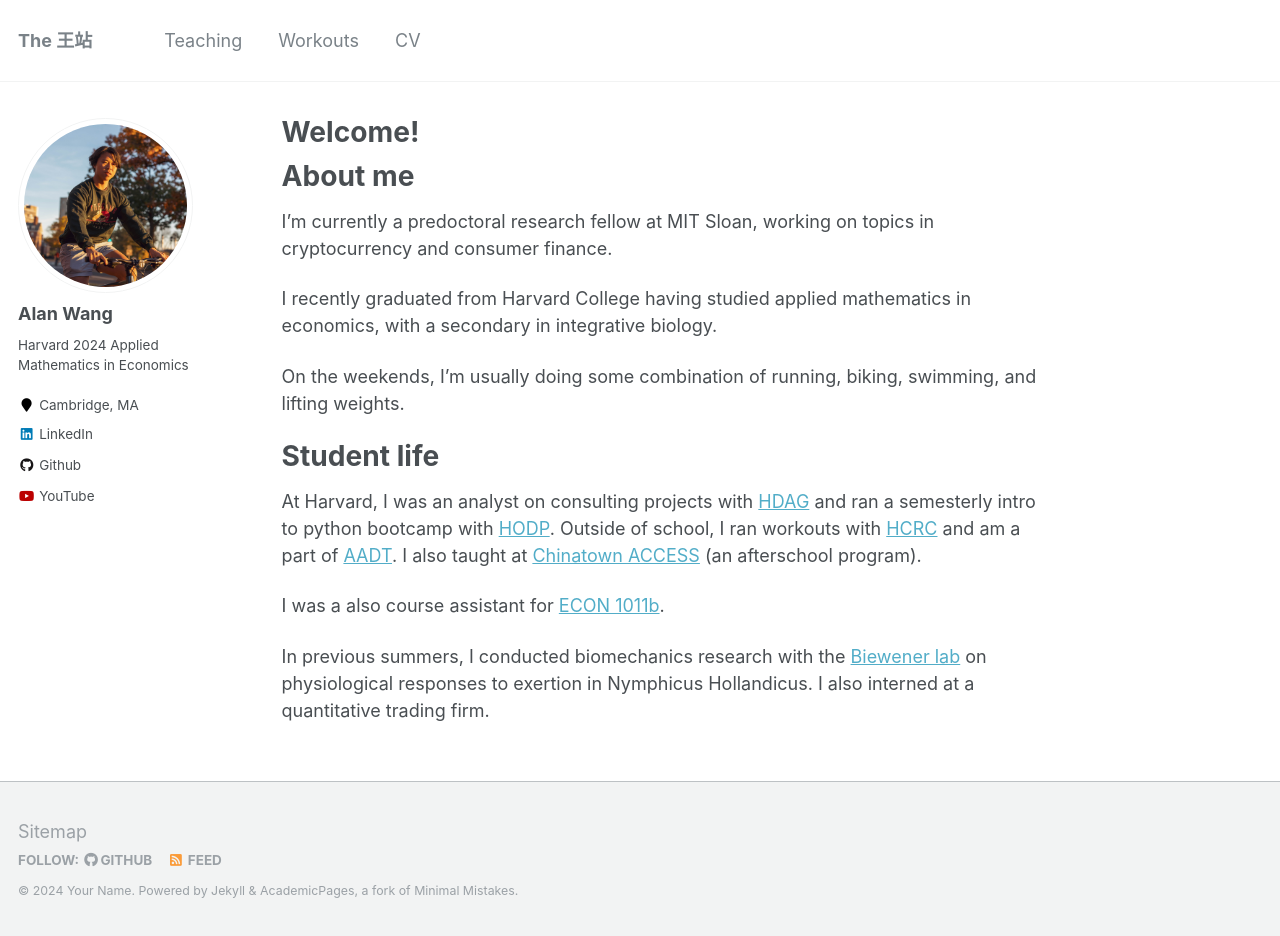
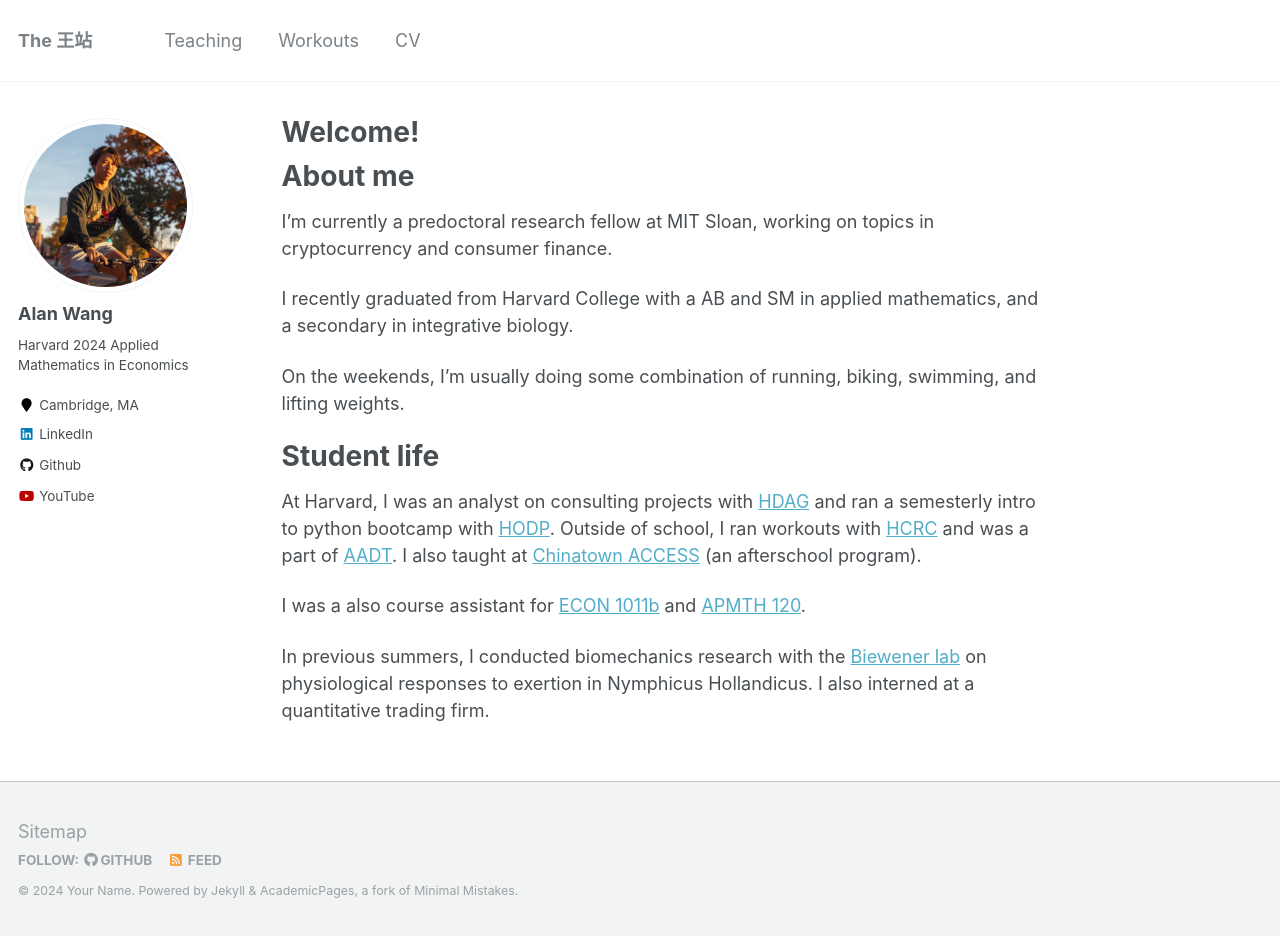
Before and after one commit to AlanWang610/alanwa.ng, a Jekyll site: the page built from _pages/about.md, in a window 1280 px wide and 936 px high. Built offline with Jekyll 4.4.1, drawn with Linux system fonts in a browser that asks for light colours.

```diff
--- a/_pages/about.md
+++ b/_pages/about.md
@@ -12,14 +12,14 @@ About me
 ======
 I'm currently a predoctoral research fellow at MIT Sloan, working on topics in cryptocurrency and consumer finance.
 
-I recently graduated from Harvard College having studied applied mathematics in economics, with a secondary in integrative biology.
+I recently graduated from Harvard College with a AB and SM in applied mathematics, and a secondary in integrative biology.
 
 On the weekends, I'm usually doing some combination of running, biking, swimming, and lifting weights.
 
 Student life
 ======
-At Harvard, I was an analyst on consulting projects with [HDAG](https://www.huanalytics.org/) and ran a semesterly intro to python bootcamp with [HODP](https://www.hodp.org/). Outside of school, I ran workouts with [HCRC](http://harvardrunningclub.com/) and am a part of [AADT](https://www.harvardaadt.org/). I also taught at [Chinatown ACCESS](https://www.chinatownaccess.org/) (an afterschool program).
+At Harvard, I was an analyst on consulting projects with [HDAG](https://www.huanalytics.org/) and ran a semesterly intro to python bootcamp with [HODP](https://www.hodp.org/). Outside of school, I ran workouts with [HCRC](http://harvardrunningclub.com/) and was a part of [AADT](https://www.harvardaadt.org/). I also taught at [Chinatown ACCESS](https://www.chinatownaccess.org/) (an afterschool program).
 
-I was a also course assistant for [ECON 1011b](https://scholar.harvard.edu/chodorow-reich/classes/economics-1011b-intermediate-macroeconomics-spring-2015-0).
+I was a also course assistant for [ECON 1011b](https://scholar.harvard.edu/chodorow-reich/classes/economics-1011b-intermediate-macroeconomics-spring-2015-0) and [APMTH 120](https://climate.fas.harvard.edu/classes/amp-120-applied-linear-algebra-and-big-data).
 
 In previous summers, I conducted biomechanics research with the [Biewener lab](https://biewenerlab.oeb.harvard.edu/) on physiological responses to exertion in Nymphicus Hollandicus. I also interned at a quantitative trading firm.
```
Also changed, not shown: _pages/photography.html (added, +13 -0 lines), _workouts/Bikes.md (added, +6 -0 lines), _workouts/Runs.md (renamed from _workouts/Running Paths.md, +1 -0 lines).
